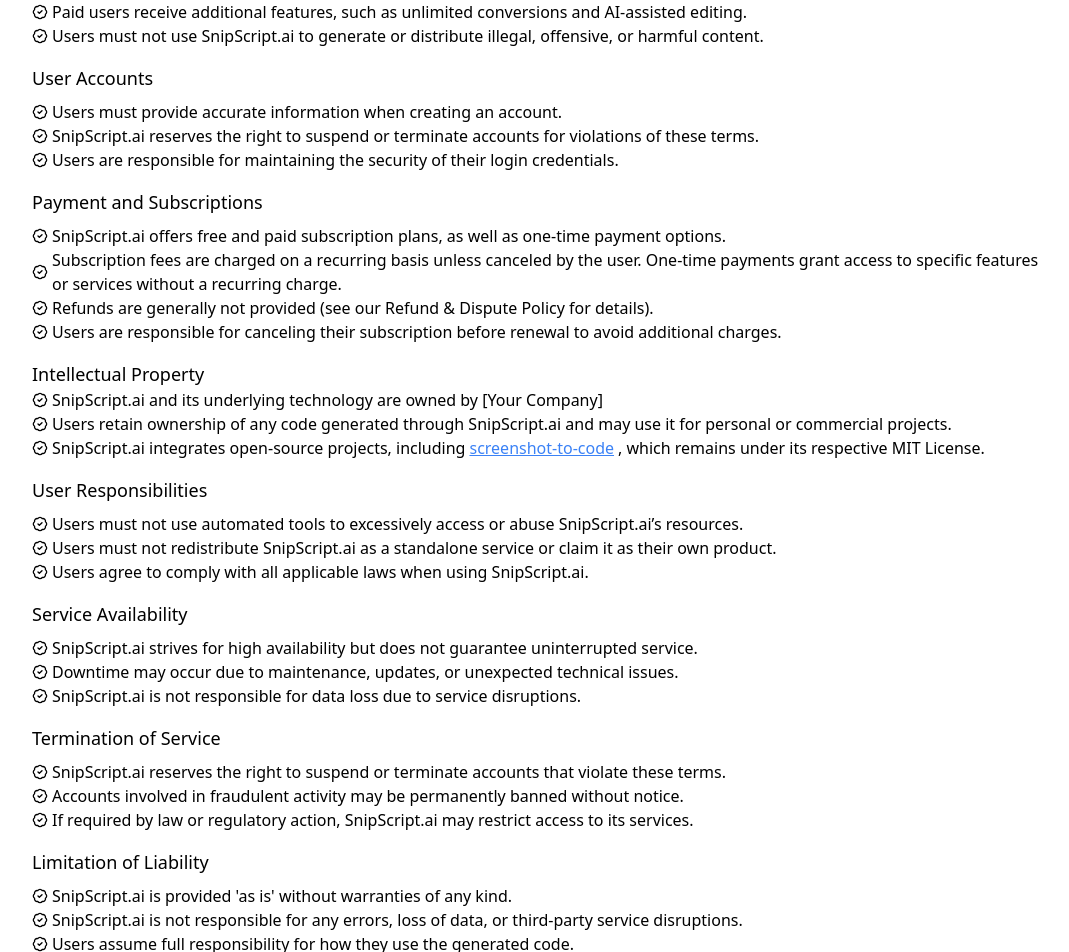
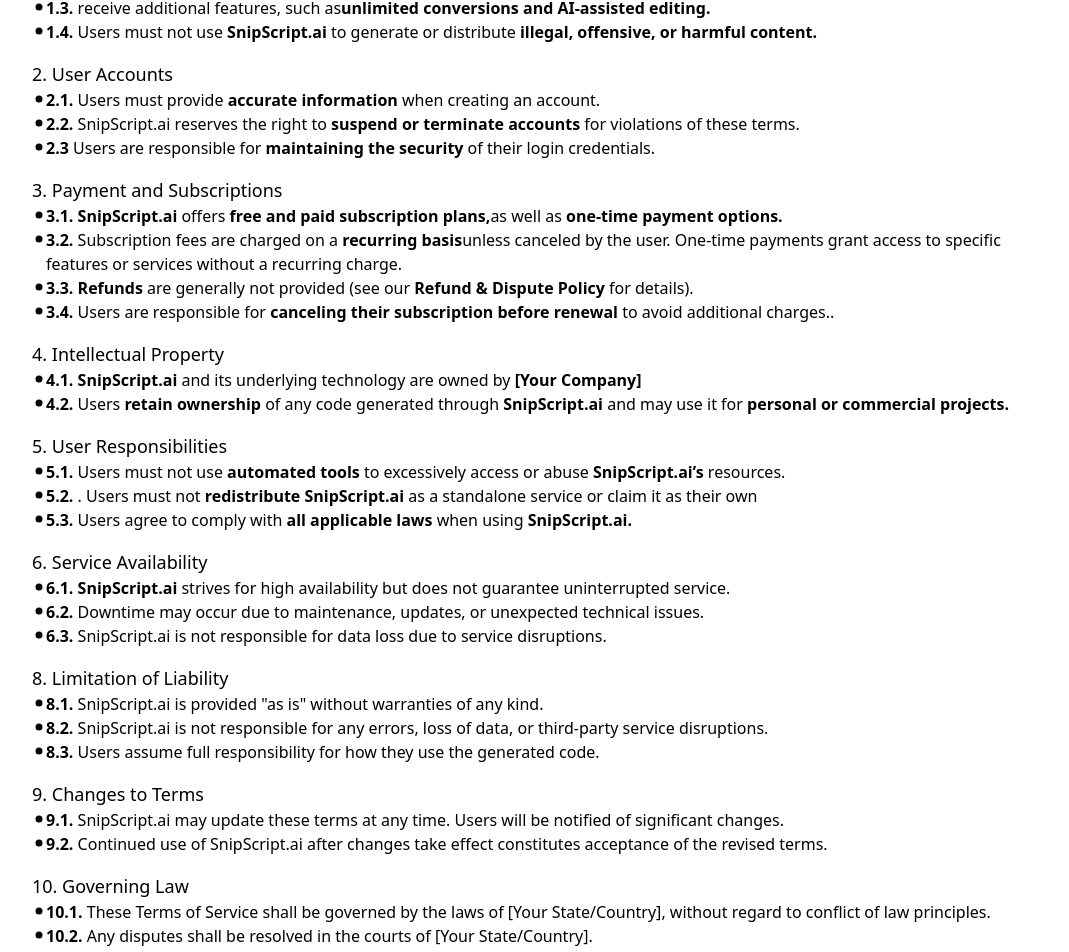
Before and after one commit to SnipScript/screenToCode, a React (Vite) app in the folder frontend/: page /terms in a window 1280 px wide. Shown: the part 280-1232 px from the top of the page, without its empty margins (0-1069 px from the left). Built offline with nearby package versions, Linux system fonts and the light colour scheme.

Commit message:
main page updated

```diff
--- a/frontend/src/App.js
+++ b/frontend/src/App.js
@@ -10,7 +10,6 @@
 import PricingPlan from "./pages/PricingPlan";
 import AdminBackend from "./pages/AdminBackend";
 import Footer from "./section/Footer/Footer";
-import Auth from "./pages/Auth";
 import About from "./section/Footer/About";
 import Terms from "./section/Footer/Terms";
 import Privacy from "./section/Footer/Privacy";
--- a/frontend/src/components/Navbar.jsx
+++ b/frontend/src/components/Navbar.jsx
@@ -21,7 +21,7 @@
     <nav className="sticky top-0 z-50 bg-white shadow-md">
       <CommonContainer>
         <div className="flex items-center justify-between w-full h-16 ">
-          <Link to="/" className="max-w-28">
+          <Link to="/" className="max-w-16">
             <img src={logo} alt="SnipScript" />
           </Link>
 
--- a/frontend/src/pages/MainPage.jsx
+++ b/frontend/src/pages/MainPage.jsx
@@ -111,6 +111,10 @@
 export default function CodeSelectionPage() {
   const [modal, setModal] = useState(false);
   const [selectedFormat, setSelectedFormat] = useState(codeOptions[0]);
+
+
+  console.log("codeOptions",selectedFormat)
+
   const [code, setCode] = useState(selectedFormat.template);
   const [textPrompt, setTextPrompt] = useState("");
 
@@ -141,8 +145,6 @@
       `/* AI-generated code for: ${textPrompt} */\n<div>Generated Code Here</div>`
     );
   };
-
-
 
   return (
     <CommonContainer>
--- a/frontend/src/section/Footer/Terms.jsx
+++ b/frontend/src/section/Footer/Terms.jsx
@@ -1,131 +1,301 @@
-import React from "react";
 import CommonContainer from "../../common/CommonContainer";
-import Paragraph from "./Paragraph";
-import FooterList from "./FooterList";
-import { LuBadgeCheck } from "react-icons/lu";
-const list = {
-  services: [
-    "SnipScript.ai provides a tool to convert website screenshots into HTML & CSS code",
-    "Free users are limited to 5 conversions per month with basic HTML & CSS output and watermarked results.",
-    "Paid users receive additional features, such as unlimited conversions and AI-assisted editing.",
-    "Users must not use SnipScript.ai to generate or distribute illegal, offensive, or harmful content.",
-  ],
-  accounts: [
-    "Users must provide accurate information when creating an account.",
-    "SnipScript.ai reserves the right to suspend or terminate accounts for violations of these terms.",
-    "Users are responsible for maintaining the security of their login credentials.",
-  ],
-
-  subscriptions: [
-    "SnipScript.ai offers free and paid subscription plans, as well as one-time payment options. ",
-    "Subscription fees are charged on a recurring basis unless canceled by the user. One-time payments grant access to specific features or services without a recurring charge.",
-    " Refunds are generally not provided (see our Refund & Dispute Policy for details).",
-    "Users are responsible for canceling their subscription before renewal to avoid additional charges.",
-  ],
-
-  responsibilities: [
-    "Users must not use automated tools to excessively access or abuse SnipScript.ai’s resources.",
-    "Users must not redistribute SnipScript.ai as a standalone service or claim it as their own product.",
-    "Users agree to comply with all applicable laws when using SnipScript.ai.",
-  ],
-  availability: [
-    " SnipScript.ai strives for high availability but does not guarantee uninterrupted service.",
-    "Downtime may occur due to maintenance, updates, or unexpected technical issues.",
-    "SnipScript.ai is not responsible for data loss due to service disruptions.",
-  ],
-  termination: [
-    "SnipScript.ai reserves the right to suspend or terminate accounts that violate these terms.",
-    "Accounts involved in fraudulent activity may be permanently banned without notice.",
-    "If required by law or regulatory action, SnipScript.ai may restrict access to its services.",
-  ],
-  limitation: [
-    "SnipScript.ai is provided 'as is' without warranties of any kind.",
-    "SnipScript.ai is not responsible for any errors, loss of data, or third-party service disruptions.",
-    "Users assume full responsibility for how they use the generated code.",
-  ],
-  changes: [
-    "SnipScript.ai may update these terms at any time. Users will be notified of significant changes.",
-    "Continued use of SnipScript.ai after changes take effect constitutes acceptance of the revised terms.",
-  ],
-  governing: [
-    "These Terms of Service shall be governed by the laws of [Your State/Country], without regard to conflict of law principles.",
-    "Any disputes shall be resolved in the courts of [Your State/Country].",
-  ],
-};
+import { GoDotFill } from "react-icons/go";
 
 const Terms = () => {
   return (
     <CommonContainer>
       <div className="flex flex-col max-w-5xl gap-4 pt-4 pb-10">
-        <Paragraph
-          title={"SnipScript.ai Terms of Service"}
-          subtitle={"Effective Date: March 16, 2025"}
-          des={
-            " Welcome to SnipScript.ai! By accessing or using our website and services, you agree to comply with and be bound by the following Terms of Service. If you do not agree with these terms, please do not use SnipScript.ai."
-          }
-        />
-        <FooterList title={"Use of Services"} list={list.services} />
-        <FooterList title={"User Accounts"} list={list.accounts} />
-        <FooterList
-          title={"Payment and Subscriptions"}
-          list={list.subscriptions}
-        />
+        <div className="flex flex-col">
+          <h2 className="text-lg font-semibold">
+            SnipScript.ai Terms of Service
+          </h2>
+          <h2 className="text-lg font-semibold">
+            Effective Date: March 16, 2025
+          </h2>
 
+          <p>
+            Welcome to <b>SnipScript.ai!</b> By accessing or using our website
+            and services, you agree to comply with and be bound by the following
+            <b> Terms of Service.</b> If you do not agree with these terms,
+            please do not use <b> SnipScript.ai. </b>
+          </p>
+        </div>
         <div>
-          <h4 className="text-lg font-medium">Intellectual Property</h4>
-          <div className="flex items-center gap-1">
-            <span className="">
-              <LuBadgeCheck />
+          <h4 className="text-lg font-medium">1. Use of Services</h4>
+          <div className="flex ">
+            <span className="pt-1 text-sm">
+              <GoDotFill />
             </span>
             <p>
-              SnipScript.ai and its underlying technology are owned by [Your
-              Company]
+              <b>1.1. SnipScript.ai </b> provides a tool to convert website
+              screenshots into <b>HTML & CSS</b> code
             </p>
           </div>
-          <div className="flex items-center gap-1">
-            <span className="">
-              <LuBadgeCheck />
+          <div className="flex ">
+            <span className="pt-1 text-sm">
+              <GoDotFill />
             </span>
             <p>
-              Users retain ownership of any code generated through SnipScript.ai
-              and may use it for personal or commercial projects.
+              <b>1.2.</b> Free users are limited to <b>5 conversions</b> per
+              month with basic <b>HTML & CSS</b> output and watermarked results.
+              Paid users
             </p>
           </div>
-          <div className="flex items-center gap-1">
-            <span className="">
-              <LuBadgeCheck />
+          <div className="flex ">
+            <span className="pt-1 text-sm">
+              <GoDotFill />
             </span>
             <p>
-              SnipScript.ai integrates open-source projects, including
-              <a
-                className="px-1 text-blue-500 underline"
-                href="https://github.com/abi/screenshot-to-code"
-                target="_blank"
-                title="https://github.com/abi/screenshot-to-code"
-              >
-                screenshot-to-code
-              </a>
-              , which remains under its respective MIT License.
+              <b>1.3.</b> receive additional features, such as
+              <b>unlimited conversions and AI-assisted editing.</b>
+            </p>
+          </div>
+          <div className="flex ">
+            <span className="pt-1 text-sm">
+              <GoDotFill />
+            </span>
+            <p>
+              <b>1.4.</b> Users must not use <b>SnipScript.ai</b> to generate or
+              distribute <b>illegal, offensive, or harmful content.</b>
             </p>
           </div>
         </div>
-
-        <FooterList
-          title={"User Responsibilities"}
-          list={list.responsibilities}
-        />
-        <FooterList title={"Service Availability"} list={list.availability} />
-        <FooterList title={"Termination of Service"} list={list.termination} />
-        <FooterList title={"Limitation of Liability"} list={list.limitation} />
-        <FooterList title={"Changes to Terms"} list={list.changes} />
-        <FooterList title={"Governing Law"} list={list.governing} />
-        <Paragraph
-          title={"Contact Us"}
-          des={
-            "If you have any questions regarding these Terms of Service, please contact us at "
-          }
-          bold={"support@snipscript.ai"}
-        />
+        <div>
+          <h4 className="text-lg font-medium">2. User Accounts</h4>
+          <div className="flex ">
+            <span className="pt-1 text-sm ">
+              <GoDotFill />
+            </span>
+            <p>
+              <b>2.1. </b>Users must provide <b>accurate information</b> when
+              creating an account.
+            </p>
+          </div>
+          <div className="flex ">
+            <span className="pt-1 text-sm">
+              <GoDotFill />
+            </span>
+            <p>
+              <b>2.2.</b> SnipScript.ai reserves the right to{" "}
+              <b>suspend or terminate accounts</b> for violations of these
+              terms.
+            </p>
+          </div>
+          <div className="flex ">
+            <span className="pt-1 text-sm">
+              <GoDotFill />
+            </span>
+            <p>
+              <b>2.3 </b>Users are responsible for{" "}
+              <b>maintaining the security</b> of their login credentials.
+            </p>
+          </div>
+        </div>
+        <div>
+          <h4 className="text-lg font-medium">3. Payment and Subscriptions</h4>
+          <div className="flex ">
+            <span className="pt-1 text-sm ">
+              <GoDotFill />
+            </span>
+            <p>
+              <b>3.1. SnipScript.ai</b> offers{" "}
+              <b>free and paid subscription plans,</b>
+              as well as <b>one-time payment options.</b>
+            </p>
+          </div>
+          <div className="flex ">
+            <span className="pt-1 text-sm ">
+              <GoDotFill />
+            </span>
+            <p>
+              <b>3.2.</b> Subscription fees are charged on a{" "}
+              <b>recurring basis</b>
+              unless canceled by the user. One-time payments grant access to
+              specific features or services without a recurring charge.
+            </p>
+          </div>
+          <div className="flex ">
+            <span className="pt-1 text-sm ">
+              <GoDotFill />
+            </span>
+            <p>
+              <b>3.3. Refunds </b> are generally not provided (see our{" "}
+              <b>Refund & Dispute Policy</b> for details).
+            </p>
+          </div>
+          <div className="flex ">
+            <span className="pt-1 text-sm ">
+              <GoDotFill />
+            </span>
+            <p>
+              <b>3.4.</b> Users are responsible for{" "}
+              <b>canceling their subscription before renewal</b> to avoid
+              additional charges..
+            </p>
+          </div>
+        </div>
+        <div>
+          <h4 className="text-lg font-medium">4. Intellectual Property</h4>
+          <div className="flex ">
+            <span className="pt-1 text-sm ">
+              <GoDotFill />
+            </span>
+            <p>
+              <b>4.1. SnipScript.ai</b> and its underlying technology are owned
+              by <b>[Your Company]</b>
+            </p>
+          </div>
+          <div className="flex ">
+            <span className="pt-1 text-sm ">
+              <GoDotFill />
+            </span>
+            <p>
+              <b>4.2. </b> Users <b>retain ownership</b> of any code generated
+              through <b>SnipScript.ai </b> and may use it for{" "}
+              <b>personal or commercial projects.</b>
+            </p>
+          </div>
+        </div>
+        <div>
+          <h4 className="text-lg font-medium">5. User Responsibilities</h4>
+          <div className="flex ">
+            <span className="pt-1 text-sm ">
+              <GoDotFill />
+            </span>
+            <p>
+              <b>5.1. </b> Users must not use <b>automated tools</b> to
+              excessively access or abuse <b>SnipScript.ai’s </b> resources.
+            </p>
+          </div>
+          <div className="flex ">
+            <span className="pt-1 text-sm ">
+              <GoDotFill />
+            </span>
+            <p>
+              <b>5.2. </b>. Users must not <b>redistribute SnipScript.ai</b> as
+              a standalone service or claim it as their own
+            </p>
+          </div>
+          <div className="flex ">
+            <span className="pt-1 text-sm ">
+              <GoDotFill />
+            </span>
+            <p>
+              <b>5.3. </b> Users agree to comply with <b>all applicable laws</b>{" "}
+              when using <b>SnipScript.ai.</b>
+            </p>
+          </div>
+        </div>
+        <div>
+          <h4 className="text-lg font-medium"> 6. Service Availability </h4>
+          <div className="flex ">
+            <span className="pt-1 text-sm ">
+              <GoDotFill />
+            </span>
+            <p>
+              <b>6.1. SnipScript.ai </b> strives for high availability but does
+              not guarantee uninterrupted service.
+            </p>
+          </div>
+          <div className="flex ">
+            <span className="pt-1 text-sm ">
+              <GoDotFill />
+            </span>
+            <p>
+              <b>6.2. </b> Downtime may occur due to maintenance, updates, or
+              unexpected technical issues.
+            </p>
+          </div>
+          <div className="flex ">
+            <span className="pt-1 text-sm ">
+              <GoDotFill />
+            </span>
+            <p>
+              <b>6.3. </b> SnipScript.ai is not responsible for data loss due to
+              service disruptions.
+            </p>
+          </div>
+        </div>
+        <div>
+          <h4 className="text-lg font-medium"> 8. Limitation of Liability </h4>
+          <div className="flex ">
+            <span className="pt-1 text-sm ">
+              <GoDotFill />
+            </span>
+            <p>
+              <b>8.1. </b> SnipScript.ai is provided "as is" without warranties
+              of any kind.
+            </p>
+          </div>
+          <div className="flex ">
+            <span className="pt-1 text-sm ">
+              <GoDotFill />
+            </span>
+            <p>
+              <b>8.2. </b> SnipScript.ai is not responsible for any errors, loss
+              of data, or third-party service disruptions.
+            </p>
+          </div>
+          <div className="flex ">
+            <span className="pt-1 text-sm ">
+              <GoDotFill />
+            </span>
+            <p>
+              <b>8.3. </b> Users assume full responsibility for how they use the
+              generated code.
+            </p>
+          </div>
+        </div>
+        <div>
+          <h4 className="text-lg font-medium"> 9. Changes to Terms</h4>
+          <div className="flex ">
+            <span className="pt-1 text-sm ">
+              <GoDotFill />
+            </span>
+            <p>
+              <b>9.1. </b> SnipScript.ai may update these terms at any time.
+              Users will be notified of significant changes.
+            </p>
+          </div>
+          <div className="flex ">
+            <span className="pt-1 text-sm ">
+              <GoDotFill />
+            </span>
+            <p>
+              <b>9.2. </b> Continued use of SnipScript.ai after changes take
+              effect constitutes acceptance of the revised terms.
+            </p>
+          </div>
+        </div>
+        <div>
+          <h4 className="text-lg font-medium"> 10. Governing Law</h4>
+          <div className="flex ">
+            <span className="pt-1 text-sm ">
+              <GoDotFill />
+            </span>
+            <p>
+              <b>10.1. </b> These Terms of Service shall be governed by the laws
+              of [Your State/Country], without regard to conflict of law
+              principles.
+            </p>
+          </div>
+          <div className="flex ">
+            <span className="pt-1 text-sm ">
+              <GoDotFill />
+            </span>
+            <p>
+              <b>10.2. </b> Any disputes shall be resolved in the courts of
+              [Your State/Country].
+            </p>
+          </div>
+        </div>
+        <div>
+          <h4 className="text-lg font-medium"> 10. Contact Us</h4>
+          <p>
+            If you have any questions regarding these Terms of Service, please
+            contact us at support@snipscript.ai.
+          </p>
+        </div>
       </div>
     </CommonContainer>
   );
```
Also changed, not shown: frontend/src/assets/logo.png.
